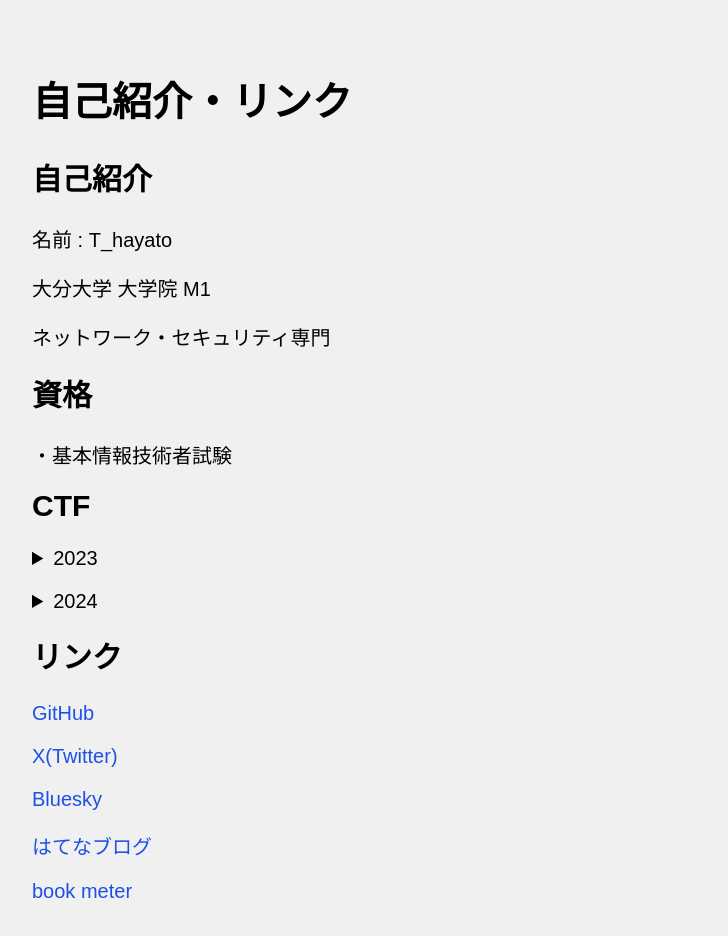
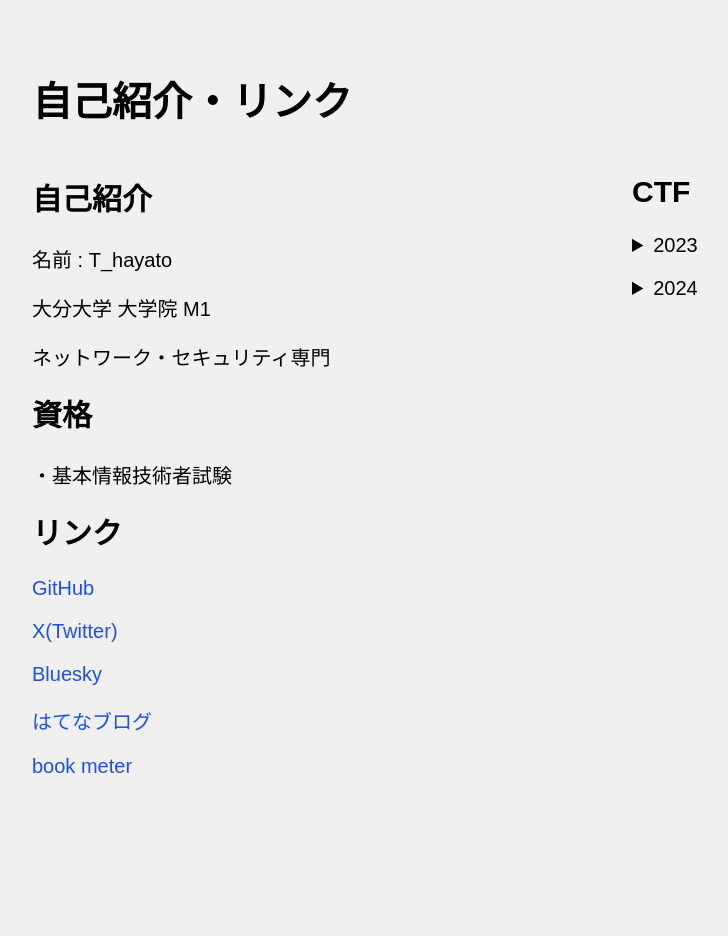
Before and after one commit to Thayato0418/Thayato0418.github.io, a plain HTML site: page index.html in a window 1280 px wide. Shown: the whole page, without its empty margins (18-746 px from the left). After the commit the page ends 828 px from the top, so only its background shows below. Drawn offline with Linux system fonts and the light colour scheme.

Commit message:
左右分割

```diff
--- a/index.html
+++ b/index.html
@@ -8,8 +8,10 @@
     </head>
 <body class="px">
     <div style="padding: 50px">
+
         <h1>自己紹介・リンク</h1>
-
+        <div id="content">
+        <div id="main">
         <h2>自己紹介</h2>
         <p>名前 : T_hayato</p>
         <p>大分大学 大学院 M1</p>
@@ -19,6 +21,19 @@
         <p>・基本情報技術者試験<br>
         </p>
 
+        <h2>リンク</h2>
+        <a href="https://github.com/Thayato0418">GitHub</a>
+        <p></p>
+        <a href="https://twitter.com/t_h_net">X(Twitter)</a>
+        <p></p>
+        <a href="https://bsky.app/profile/th-404.bsky.social">Bluesky</a>
+        <p></p>
+        <a href="https://h-takara.hatenablog.com/">はてなブログ</a>
+        <p></p>
+        <a href="https://bookmeter.com/home">book meter</a>
+        </div>
+
+        <nav>
         <h2>CTF</h2>
         <details><summary>2023</summary>
             SECCON CTF'23<br>
@@ -47,16 +62,8 @@
             NetWars Tournament'24<br>
             SECCON CTF'24
             </details>
-        <h2>リンク</h2>
-        <a href="https://github.com/Thayato0418">GitHub</a>
-        <p></p>
-        <a href="https://twitter.com/t_h_net">X(Twitter)</a>
-        <p></p>
-        <a href="https://bsky.app/profile/th-404.bsky.social">Bluesky</a>
-        <p></p>
-        <a href="https://h-takara.hatenablog.com/">はてなブログ</a>
-        <p></p>
-        <a href="https://bookmeter.com/home">book meter</a>
+        </nav>
+        </div>
     </div>
 </body>
 </html>
--- a/style.css
+++ b/style.css
@@ -25,6 +25,7 @@ p {
 /* リンクのスタイル */
 a {
     color: #1e50e5;
+    /* font-size: 30px; */
     text-decoration: none;
 }
 
@@ -38,3 +39,22 @@ a:hover {
 .em {
     font-size: 1.5em
 }
+
+div#content {
+    /* background-color: #99cc33; */
+    width: 1000px;
+    overflow: hidden;
+}
+
+div#main {
+/* background-color: #f0f0f0; */
+width: 300px;
+float: left;
+}
+
+nav {
+/* color: #000000; */
+/* background-color: #6133cc; */
+width: 400px;
+float: right;
+}
```
